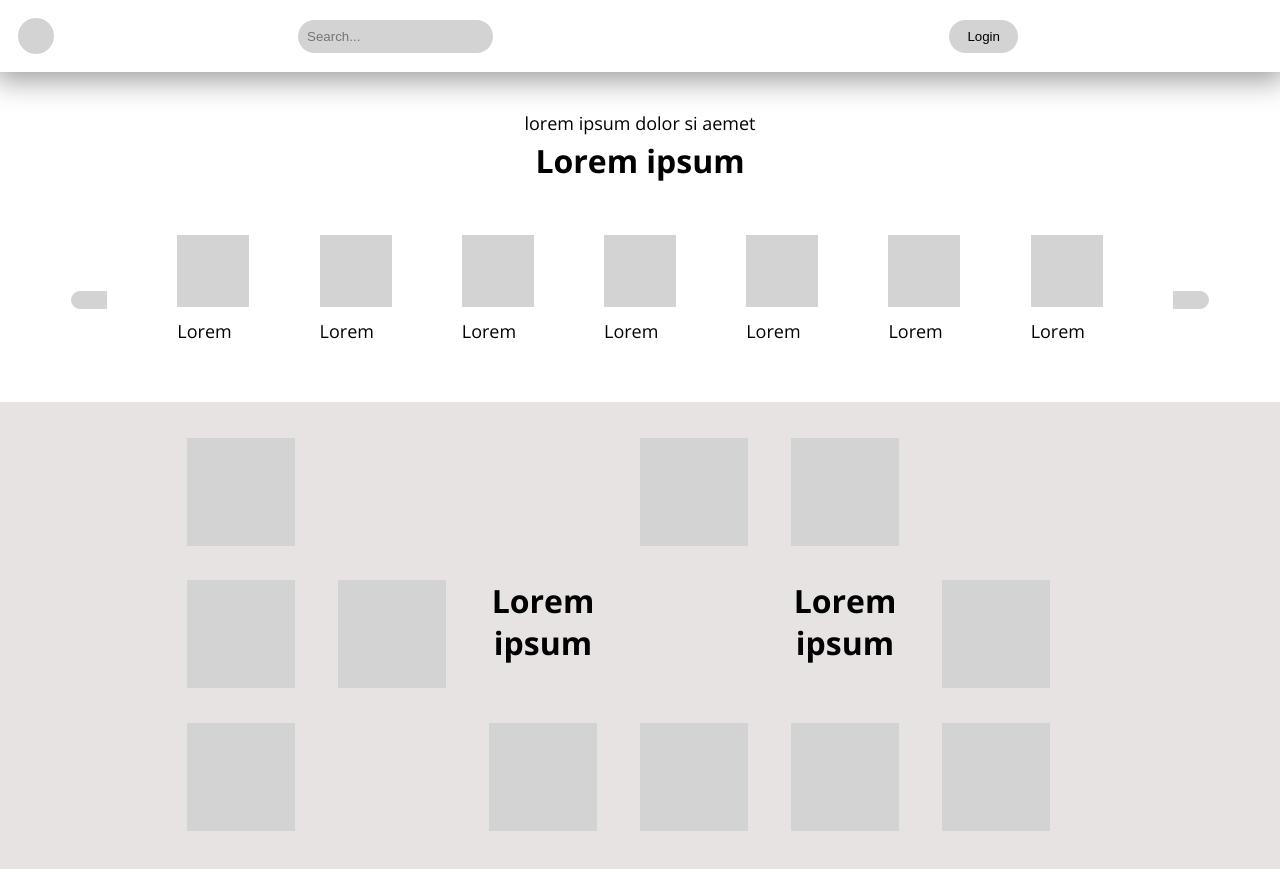
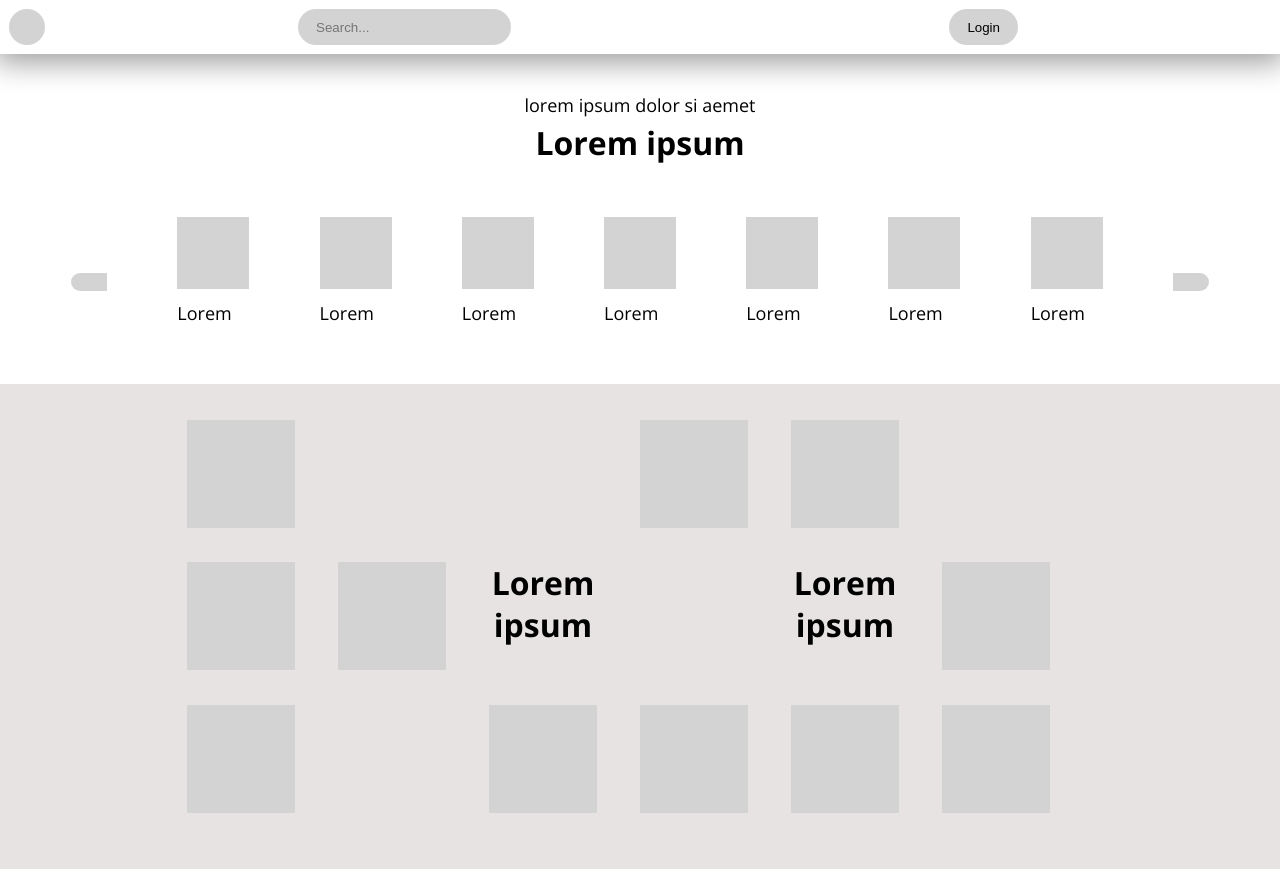
Before and after one commit to cice-classroom/4-layouts-ClaudiaTex, a website: page src/index.html in a window 1280 px wide. Shown: the top 869 px of the page. Drawn offline with nearby package versions, Linux system fonts and the light colour scheme.

Commit message:
Small changes on navbar

```diff
--- a/src/navbar.css
+++ b/src/navbar.css
@@ -1,5 +1,5 @@
 .navbar {
-  padding: var(--m);
+  padding: var(--s);
   display: flex;
   box-shadow: var(--shadow);
 }
@@ -7,7 +7,6 @@
 .navbar__wrapper {
   display: flex;
   justify-content: space-between;
-  align-items: center;
   margin: 0 auto;
   max-width: var(--body-width);
   width: 100%;
@@ -23,10 +22,10 @@
 .navbar__search {
   border-radius: 9999px;
   border: none;
-  padding: var(--s);
+  padding: var(--s) var(--m);
   background-color: var(--primary-color);
 }
 
 .navbar__login {
-  padding: var(--s);
+  padding: var(--s) var(--m);
 }
```
